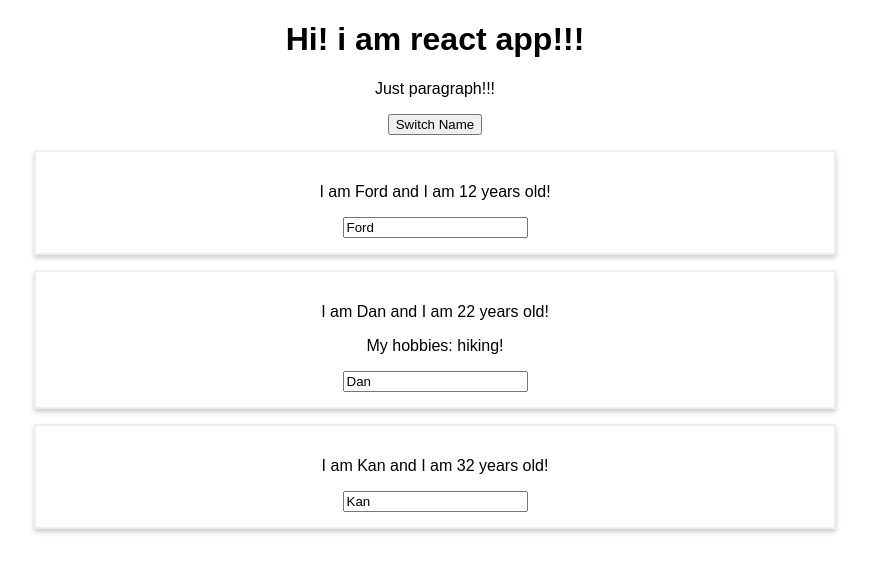
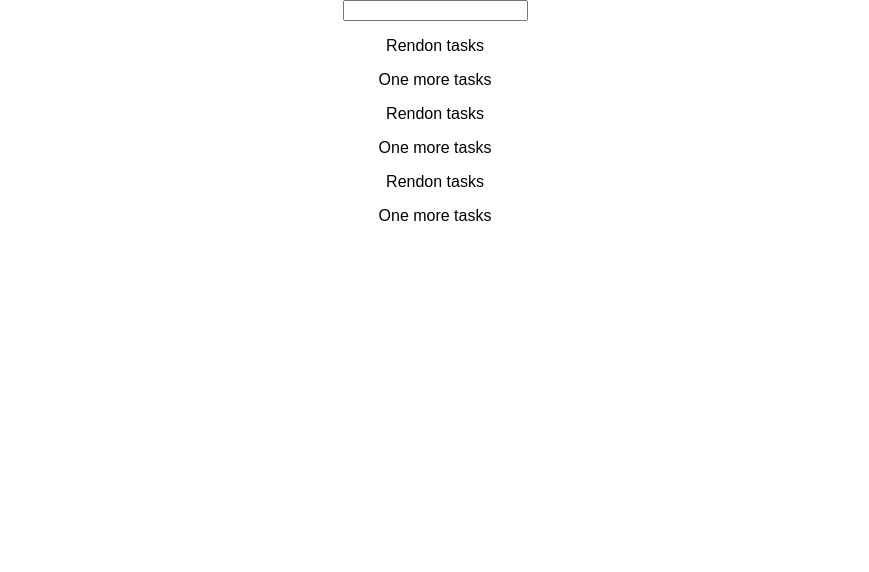
Before and after one commit to VKuzmich/my-app, a React (Create React App) app: page / in a window 1280 px wide. Shown: the top 572 px of the page, without its empty margins (205-1074 px from the left). Built offline with nearby package versions, Linux system fonts and the light colour scheme.

Commit message:
adding new outputs

```diff
--- a/src/App.js
+++ b/src/App.js
@@ -1,55 +1,79 @@
 import React, { Component } from 'react';
 import './App.css';
-import Person from './Person/Person';
+import UserInput from './UserInput/UserInput';
+import UserOutput from './UserOutput/UserOutput';
+
 
 class App extends Component {
-    state = {
-        persons: [
-            { name: 'Ford', age: "12" },
-            { name: 'Dan', age: "22" },
-            { name: 'Kan', age: "32" }
-        ],
-        otherState: "Something other"
+    render() {
+        return (
+            <div className='App'>
+                <UserInput />
+                <UserOutput />
+                <UserOutput />
+                <UserOutput />
+            </div>
+        )
     }
 
-    switchNameHandler = (newName) => {
-        // console.log('was clicked!')
-        // Don't do this - this.state.persons[0].name = "Grigoriy";
-        this.setState({
-            persons: [
-                { name: newName, age: "12" },
-                { name: 'Dan', age: "29" },
-                { name: 'Kan', age: "52" }
-            ]})
-    }
-
-    nameChangedHandler = (event) => {
-        this.setState({
-            persons: [
-                { name: 'Lord', age: "72" },
-                { name: event.target.value, age: "59" },
-                { name: 'San', age: "42" }
-            ]})
-    }
-
-    render() {
-      return (
-          <div className="App">
-            <h1>Hi! i am react app!!!</h1>
-            <p>Just paragraph!!!</p>
-            <button onClick={() => this.switchNameHandler('Dorogoi')}>Switch Name</button>
-            <Person name={this.state.persons[0].name}
-                    age={this.state.persons[0].age}/>
-            <Person name={this.state.persons[1].name}
-                    age={this.state.persons[1].age}
-                    click={this.switchNameHandler.bind(this, 'Firm')}
-                    changed={this.nameChangedHandler}> My hobbies: hiking! </Person>
-            <Person name={this.state.persons[2].name}
-                    age={this.state.persons[2].age}/>
-          </div>
-      );
-      //   return React.createElement('div',  {className: 'App'}, React.createElement('h1', null, 'Hi, i\'m React App!!!') )
-    }
+    // state = {
+    //     persons: [
+    //         { name: 'Ford', age: "12" },
+    //         { name: 'Dan', age: "22" },
+    //         { name: 'Kan', age: "32" }
+    //     ],
+    //     otherState: "Something other"
+    // }
+    //
+    // switchNameHandler = (newName) => {
+    //     // console.log('was clicked!')
+    //     // Don't do this - this.state.persons[0].name = "Grigoriy";
+    //     this.setState({
+    //         persons: [
+    //             { name: newName, age: "12" },
+    //             { name: 'Dan', age: "29" },
+    //             { name: 'Kan', age: "52" }
+    //         ]})
+    // }
+    //
+    // nameChangedHandler = (event) => {
+    //     this.setState({
+    //         persons: [
+    //             { name: 'Lord', age: "72" },
+    //             { name: event.target.value, age: "59" },
+    //             { name: 'San', age: "42" }
+    //         ]})
+    // }
+    //
+    // render() {
+    //   const style = {
+    //       backgroundColor: "white",
+    //       font: 'inherit',
+    //       border: "2px solid blue",
+    //       padding: '8px',
+    //       cursor: 'pointer'
+    //   };
+    //
+    //
+    //   return (
+    //       <div className="App">
+    //         <h1>Hi! i am react app!!!</h1>
+    //         <p>Just paragraph!!!</p>
+    //         <button
+    //             style={style}
+    //             onClick={() => this.switchNameHandler('Dorogoi')}>Switch Name</button>
+    //         <Person name={this.state.persons[0].name}
+    //                 age={this.state.persons[0].age}/>
+    //         <Person name={this.state.persons[1].name}
+    //                 age={this.state.persons[1].age}
+    //                 click={this.switchNameHandler.bind(this, 'Firm')}
+    //                 changed={this.nameChangedHandler}> My hobbies: hiking! </Person>
+    //         <Person name={this.state.persons[2].name}
+    //                 age={this.state.persons[2].age}/>
+    //       </div>
+    //   );
+    //   //   return React.createElement('div',  {className: 'App'}, React.createElement('h1', null, 'Hi, i\'m React App!!!') )
+    // }
 }
 
 export default App;
--- /dev/null
+++ b/src/UserInput/UserInput.js
@@ -0,0 +1,8 @@
+import  React from 'react';
+
+const userInput = () => {
+    return <input type='text' />
+
+}
+
+export default userInput;
--- /dev/null
+++ b/src/UserOutput/UserOutput.js
@@ -0,0 +1,13 @@
+import  React from 'react';
+
+const userOutput = () => {
+    return (
+        <div>
+            <p> Rendon tasks</p>
+            <p>One more tasks</p>
+        </div>
+    )
+
+}
+
+export default userOutput;
```
